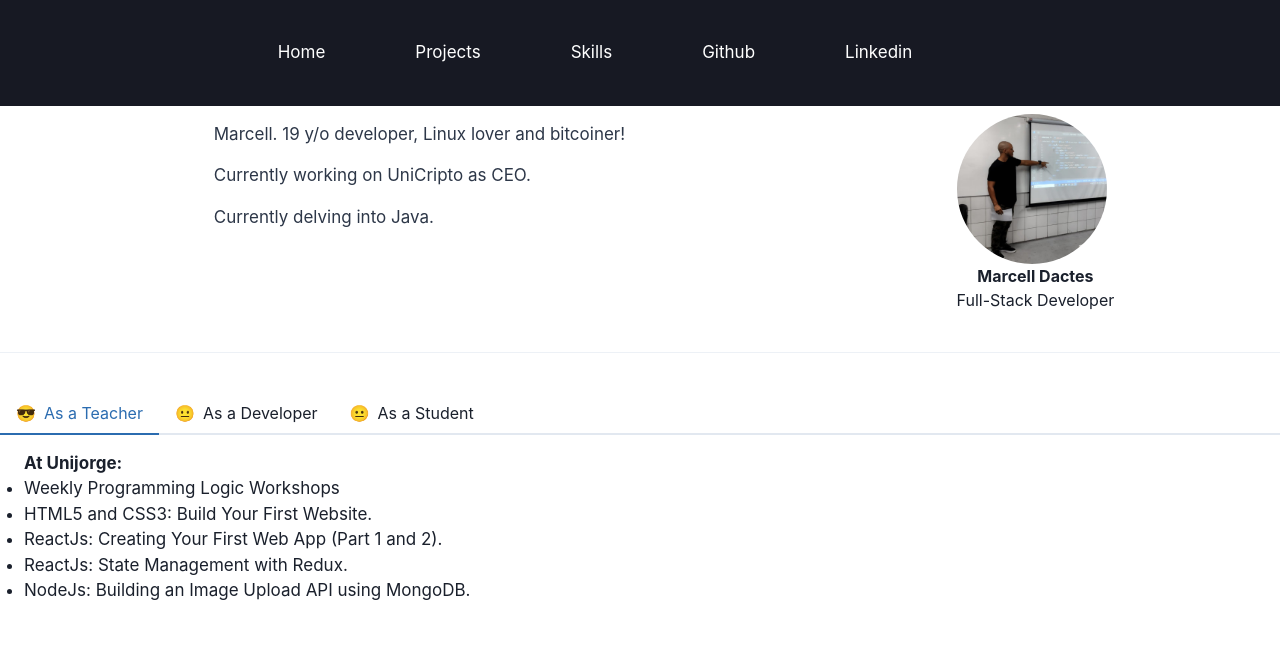
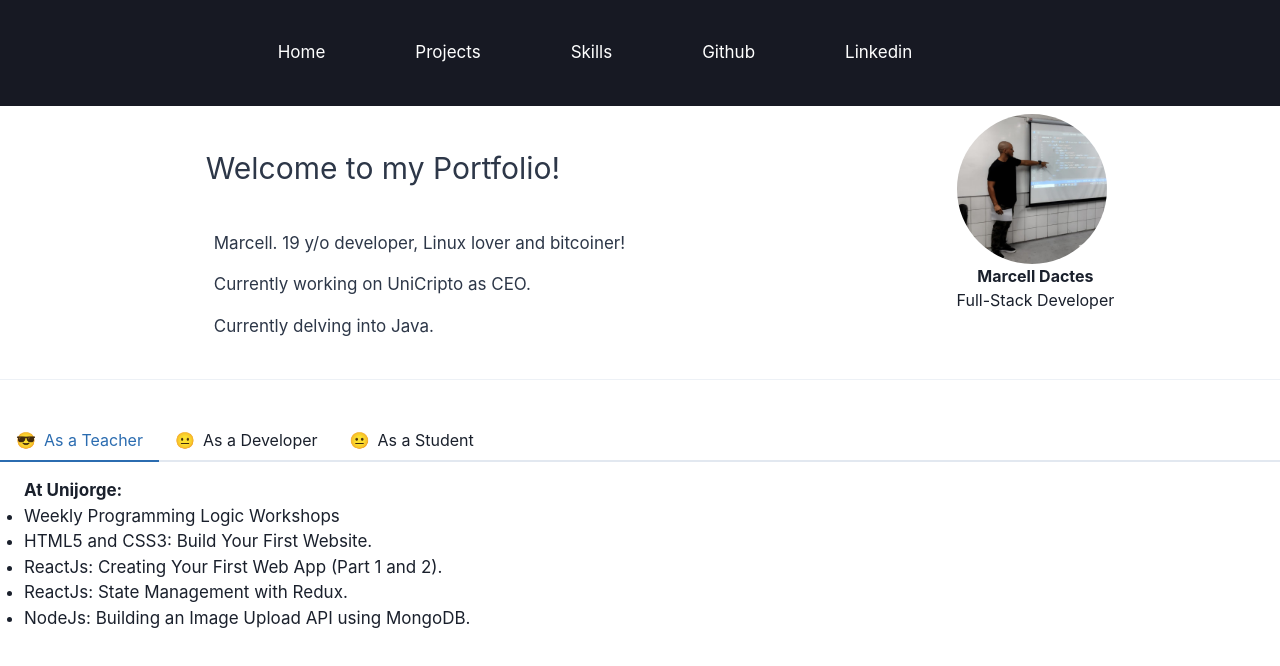
Before and after one commit to marcelldac/portfolio_v3, a React (Vite) app: page / in a window 1280 px wide. Shown: the top 666 px of the page. Built offline with nearby package versions, Linux system fonts and the light colour scheme.

Commit message:
feat(Home): add objectFit to image

```diff
--- a/src/pages/Home.jsx
+++ b/src/pages/Home.jsx
@@ -19,16 +19,31 @@ const Subtitle = ({ children }) => {
 export default function Home() {
   return (
     <Box>
-      <Flex direction={{ base: 'column', sm: 'row' }} justifyContent='space-around'>
+      <Flex
+        direction={{ base: 'column', sm: 'row' }}
+        justifyContent='space-around'
+      >
         <Box>
+          <Title>Welcome to my Portfolio!</Title>
           <Subtitle >Marcell. 19 y/o developer, Linux lover and bitcoiner!</Subtitle>
           {/* TODO: Colocar link do projeto unicripto (direcionar pro projeto dentro do site ou pro site da Unicripto que será criado) */}
           <Subtitle>Currently working on UniCripto as CEO.</Subtitle>
           <Subtitle>Currently delving into Java.</Subtitle>
         </Box>
-        <Box textAlign='center' display={{ base: 'flex', sm: 'block' }} alignItems='center'>
-          <Image src='./me.jpg' borderRadius='full' boxSize='150px' mt={2} fallbackSrc='https://via.placeholder.com/150' />
-          <Text as='b' >Marcell Dactes</Text>
+        <Box
+          textAlign='center'
+          display={{ base: 'flex', sm: 'block' }}
+          alignItems='center'
+        >
+          <Image
+            src='./me.jpg'
+            borderRadius='full'
+            boxSize='150px'
+            mt={2}
+            fallbackSrc='https://via.placeholder.com/150'
+            objectFit='cover'
+          />
+          <Text as='b'>Marcell Dactes</Text>
           <Text>Full-Stack Developer</Text>
         </Box>
       </Flex>
```
